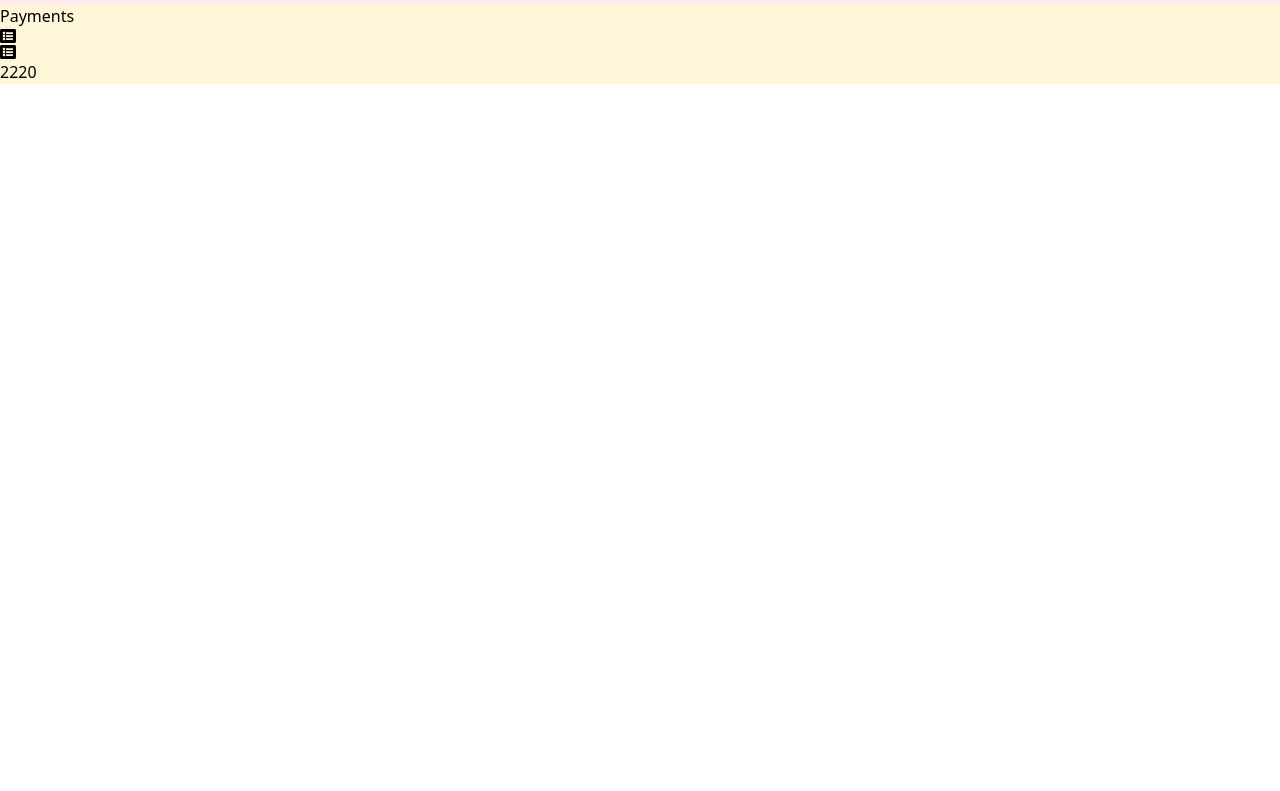
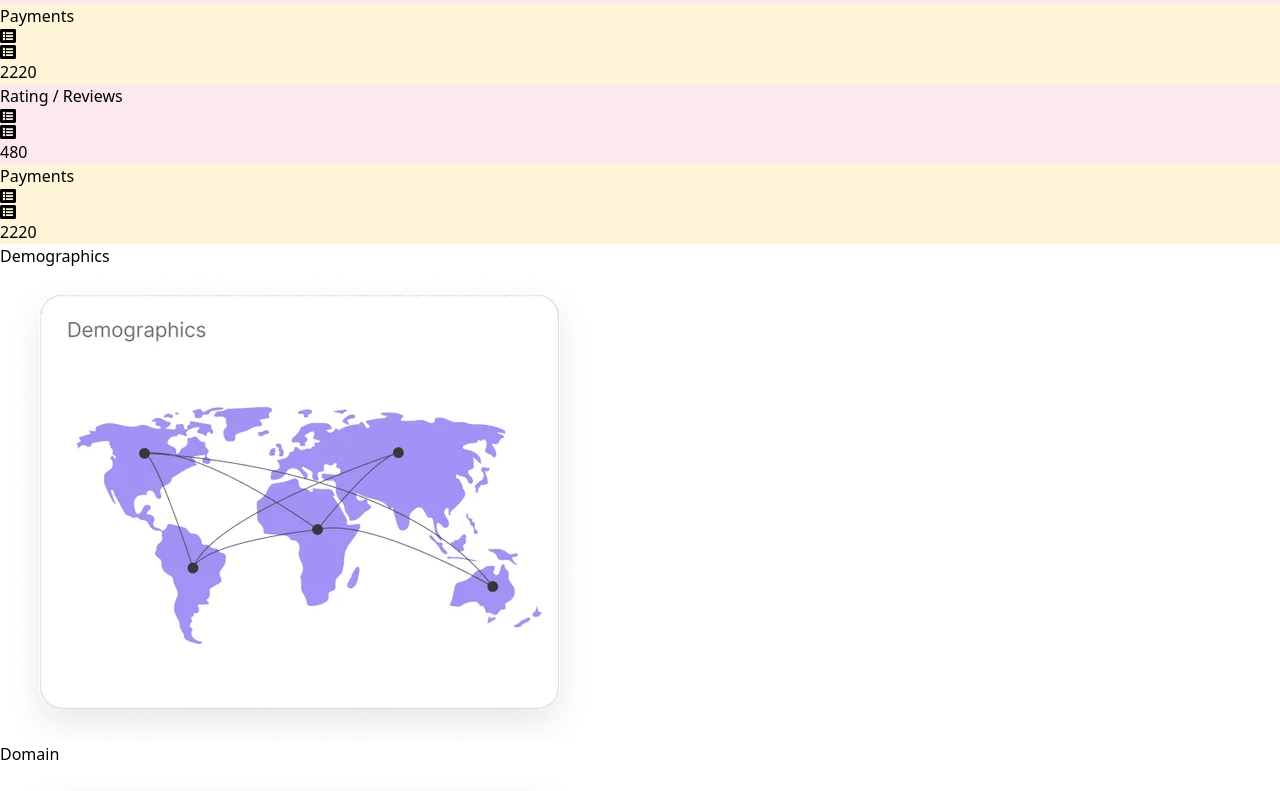
Before and after one commit to shekhargrace14/skillheadDashboard1, a React (Vite) app: page / in a window 1280 px wide. Shown: the part 1564-2355 px from the top of the page. Before the commit the page ends 1648 px from the top, so only its background shows below. Built offline with nearby package versions, Linux system fonts and the light colour scheme.

Commit message:
image content added

```diff
--- a/src/components/Navbar.jsx
+++ b/src/components/Navbar.jsx
@@ -78,7 +78,7 @@ const Navbar = () => {
                         <img className="w-[50px] pt-3 pl-3 my-2" src={logo} alt="Logo" />
                         <button className=' relative  py-3 pl-4' onClick={toggle}>
                             <span className={`${isOpen ? "absolute" : "static"} top-0 right-[-10px] text-xl z-10`}>
-                                <FaChevronCircleLeft/>
+                                {isOpen ? <FaChevronCircleLeft/> : <FaChevronCircleRight/>}
                             </span>
                         </button>
                         <ul className='menu '>
--- a/src/data/dashboardDisplay.json
+++ b/src/data/dashboardDisplay.json
@@ -64,6 +64,28 @@
         "description" : "Track placed and unplaced students in each branch for seamless placement insights.",
         "bgColor" : "#fff5d8"
 
+    },
+    {
+        "title":"Rating / Reviews",
+        "icon1":"<FaListAlt />",
+        "icon2":"<FaListAlt />",
+        "count":"48",
+        "number":"0",
+        "image" :"../assets/images/demographics_data.webp",
+        "description" : "Track placed and unplaced students in each branch for seamless placement insights.",
+        "bgColor" : "#fce8ef"
+
+    },
+    {
+        "title":"Payments",
+        "icon1":"<FaListAlt />",
+        "icon2":"<FaListAlt />",
+        "count":"222",
+        "number":"0",
+        "image" :"../assets/images/demographics_data.webp",
+        "description" : "Track placed and unplaced students in each branch for seamless placement insights.",
+        "bgColor" : "#fff5d8"
+
     }
 
 ]
--- a/src/data/dashboardReport.json
+++ b/src/data/dashboardReport.json
@@ -1,17 +1,17 @@
 [
     {
         "title": "Demographics",
-        "image":"../assets/images/demographics_data.webp",
+        "image":"src/assets/images/demographics_data.webp",
         "description":"Track placed and unplaced students in each branch for seamless placement insights."
     },
     {
-        "title": "Demographics",
-        "image":"../assets/images/demographics_data.webp",
+        "title": "Domain",
+        "image":"src/assets/images/domain_data.webp",
         "description":"Track placed and unplaced students in each branch for seamless placement insights."
     },
     {
-        "title": "Demographics",
-        "image":"../assets/images/demographics_data.webp",
+        "title": "gender",
+        "image":"src/assets/images/gender_data.webp",
         "description":"Track placed and unplaced students in each branch for seamless placement insights."
     }
 
--- a/src/pages/DashBoard.jsx
+++ b/src/pages/DashBoard.jsx
@@ -1,24 +1,29 @@
 import { useEffect, useState } from "react";
 
 import dashboardDisplay from "../data/dashboardDisplay.json"
+import dashboardReportJSON from "../data/dashboardReport.json"
 import { FaBell, FaEye, FaListAlt, FaUser } from "react-icons/fa";
 import { FaMessage } from "react-icons/fa6";
 import Topbar from "../components/Topbar";
 const DashBoard = () => {
     const [dashboardData, setDashboardData] = useState([])
+    const [dashboardReport, setdashboardReport] = useState([])
     useEffect(() => {
         setDashboardData(dashboardDisplay)
+    })
+    useEffect(() => {
+        setdashboardReport(dashboardReportJSON)
     })
     console.log(dashboardData)
     return (
 
 
         <div className="flex flex-col  w-full">
-        <Topbar/>
-        <div className="p-4 bg-[#f6f8fa]">
+            <Topbar />
+            <div className="p-4 bg-[#f6f8fa] rounded-2xl">
 
                 {/* <div className="row w-full p-4 rounded-2xl flex flex-wrap justify-between gap-4 items-start bg-white"> */}
-            <div className="row w-full p-4 rounded-2xl grid lg:grid-cols-3 md:grid-cols-2 grid-cols-1 gap-4 items-start bg-white">
+                <div className="row w-full p-4  grid lg:grid-cols-4  md:grid-cols-3 sm:grid-cols-2 grid-cols-1 gap-4 items-start bg-white">
                     {
                         dashboardData.map((item, index) => (
                             <div key={index} className="column  h-fit  py-4 px-4 rounded-2xl " style={{ background: [item.bgColor] }} >
@@ -38,21 +43,30 @@ const DashBoard = () => {
                             </div>
                         ))
                     }
-                {/* <div className="column bg-red-100 py-2 px-4 rounded ">
+                </div>
+
+                <div className="row w-full p-4 grid lg:grid-cols-3 md:grid-cols-2 grid-cols-1 gap-4 items-start bg-white">
+                    {
+                        dashboardReport.map((item, index) => (
+                            <div key={index} className="column  h-fit  py-4 px-4 rounded-2xl border-2 border-gray-100 " style={{ background: [item.bgColor] }} >
+                                {/* <div key={index} className="column lg:w-[30%] sm:w-[49%] w-[100%] h-fit  py-4 px-4 rounded-2xl " style={{ background: [item.bgColor] }} > */}
                                 <div className="flex justify-between items-center">
-                    <h3>Registrations</h3>
-                    <span className="p-1 text-sm bg-white rounded"><FaListAlt /></span>
+                                    <h3>{item.title}</h3>
+
                                 </div>
                                 <div className="flex gap-4 items-center mt-4">
-                    <span className="p-3 bg-white rounded-full"><FaListAlt /></span>
+                                    <span className="p-3 bg-white rounded-full"></span>
                                     <div>
-                        <span>0</span>
-                        <span>0</span>
+
+                                        <img src={item.image}/>
                                     </div>
                                 </div>
-            </div> */}
+                            </div>
+                        ))
+                    }
+                </div>
 
-            </div>
+
             </div>
         </div>
 
```
Also changed, not shown: src/assets/images/domain_data.webp (added), src/assets/images/gender_data.webp (added). Lines whose indentation alone changed are shown as unchanged.
